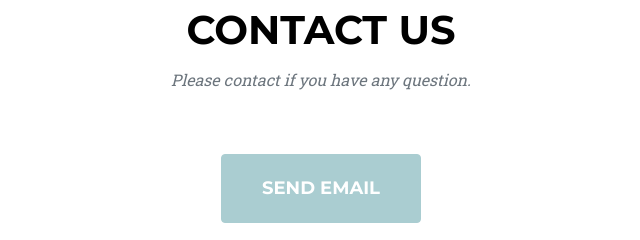
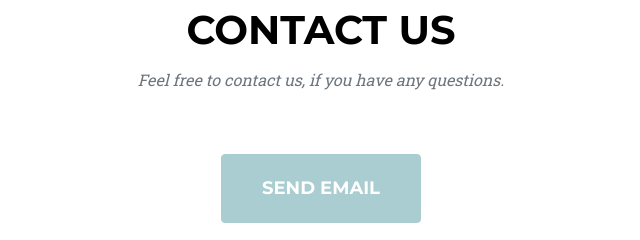
Before and after one commit to Johansen-Development/Johansen-Development.github.io, a plain HTML site: page index.html in a window 1280 px wide. Shown: the part 3908-4148 px from the top of the page, 319-959 px from the left. Drawn offline with nearby package versions, Linux system fonts and the light colour scheme.

Commit message:
Fixed grammar issue at contact section

```diff
--- a/index.html
+++ b/index.html
@@ -230,7 +230,7 @@
             <div class="container">
                 <div class="text-center">
                     <h2 class="section-heading text-uppercase text-black">Contact Us</h2>
-                    <h3 class="section-subheading text-muted">Please contact if you have any question.</h3>
+                    <h3 class="section-subheading text-muted">Feel free to contact us, if you have any questions.</h3>
                 </div>
                 <!-- Submit Button-->
                 <div class="text-center"><a class="btn btn-primary btn-xl text-uppercase" href="mailto:johansendevelopment@gmail.com">Send Email</a></div>
```
